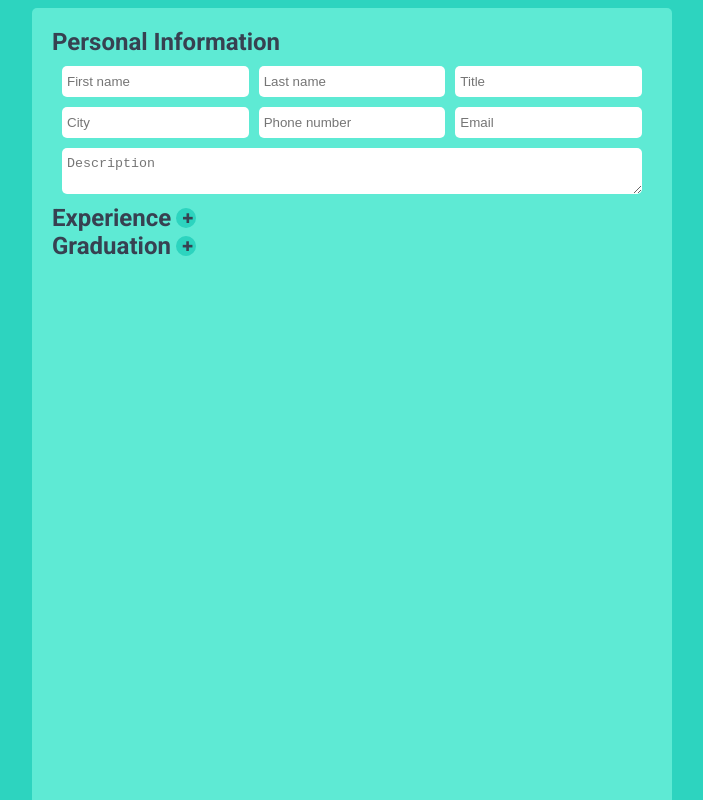
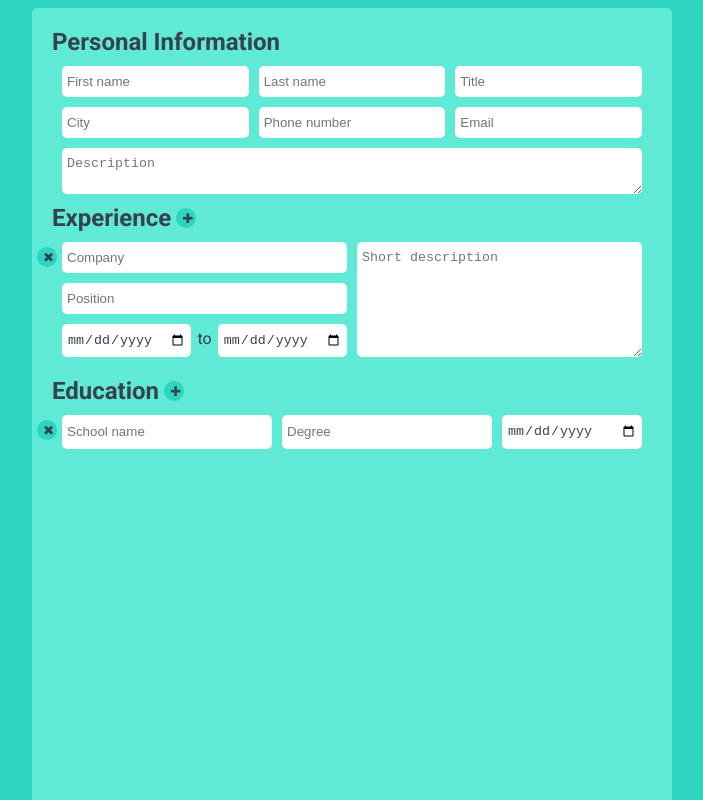
Before and after one commit to G4brielMedeiros/resume-creator, a React (Create React App) app: page / in a window 1280 px wide. Shown: the top 800 px of the page, without its empty margins (288-991 px from the left). Built offline with nearby package versions, Linux system fonts and the light colour scheme.

Commit message:
set default state

```diff
--- a/src/App.js
+++ b/src/App.js
@@ -1,3 +1,4 @@
+import { nanoid } from "nanoid";
 import { useState } from "react";
 import "./App.css";
 import EducationInput from "./components/Education/EducationInput";
@@ -15,9 +16,24 @@ function App() {
     phoneNumber: "",
     description: "",
   });
-  const [experience, setExperience] = useState([]);
+  const [experience, setExperience] = useState([
+    {
+      id: nanoid(),
+      company: "",
+      position: "",
+      startDate: "",
+      finishDate: "",
+    },
+  ]);
 
-  const [education, setEducation] = useState([]);
+  const [education, setEducation] = useState([
+    {
+      id: nanoid(),
+      name: "",
+      degree: "",
+      graduationDate: "",
+    },
+  ]);
 
   return (
     <div className="App">
--- a/src/components/Education/EducationInput.js
+++ b/src/components/Education/EducationInput.js
@@ -27,7 +27,7 @@ export default function EducationInput({ education, setEducation }) {
   return (
     <section className="education-section">
       <div className="section-header">
-        <h2>Graduation</h2>
+        <h2>Education</h2>
         <button onClick={addSchool}>✚</button>
       </div>
 
--- a/src/components/Experience/ExperienceInput.js
+++ b/src/components/Experience/ExperienceInput.js
@@ -7,8 +7,8 @@ export default function ExperienceInput({ experience, setExperience }) {
       ...prev,
       {
         id: nanoid(),
+        company: "",
         position: "",
-        company: "",
         startDate: "",
         finishDate: "",
       },
```
